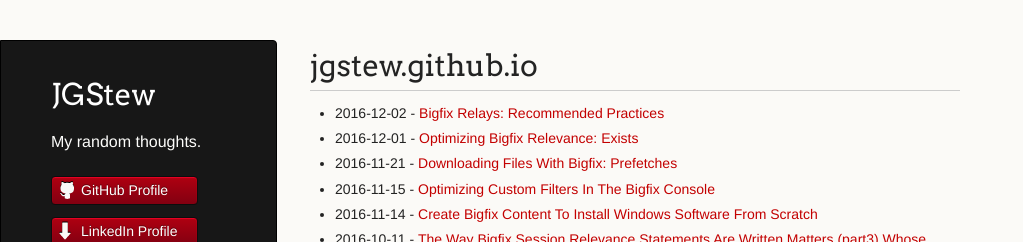
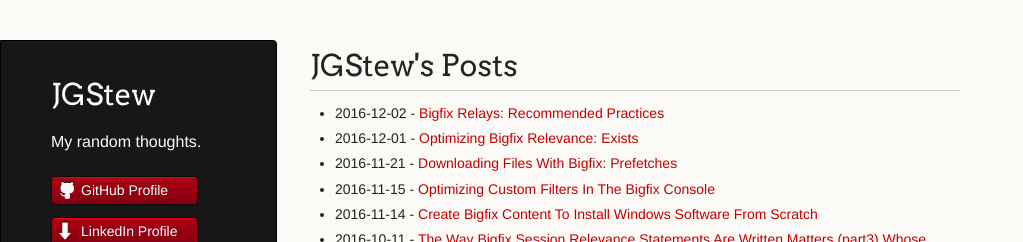
Before and after one commit to jgstew/jgstew.github.io, a Jekyll site: the page built from index.html, in a window 1280 px wide. Shown: the top 242 px of the page, without its empty margins (0-1023 px from the left). Built offline with Jekyll 4.4.1, drawn with Linux system fonts in a browser that asks for light colours; comment, search, counter and statistics services are not loaded.

Commit message:
Update index.html

```diff
--- a/index.html
+++ b/index.html
@@ -1,5 +1,5 @@
 ---
-title: jgstew.github.io
+title: JGStew's Posts
 ---
 <ul>
   {% for post in site.posts %}
```
